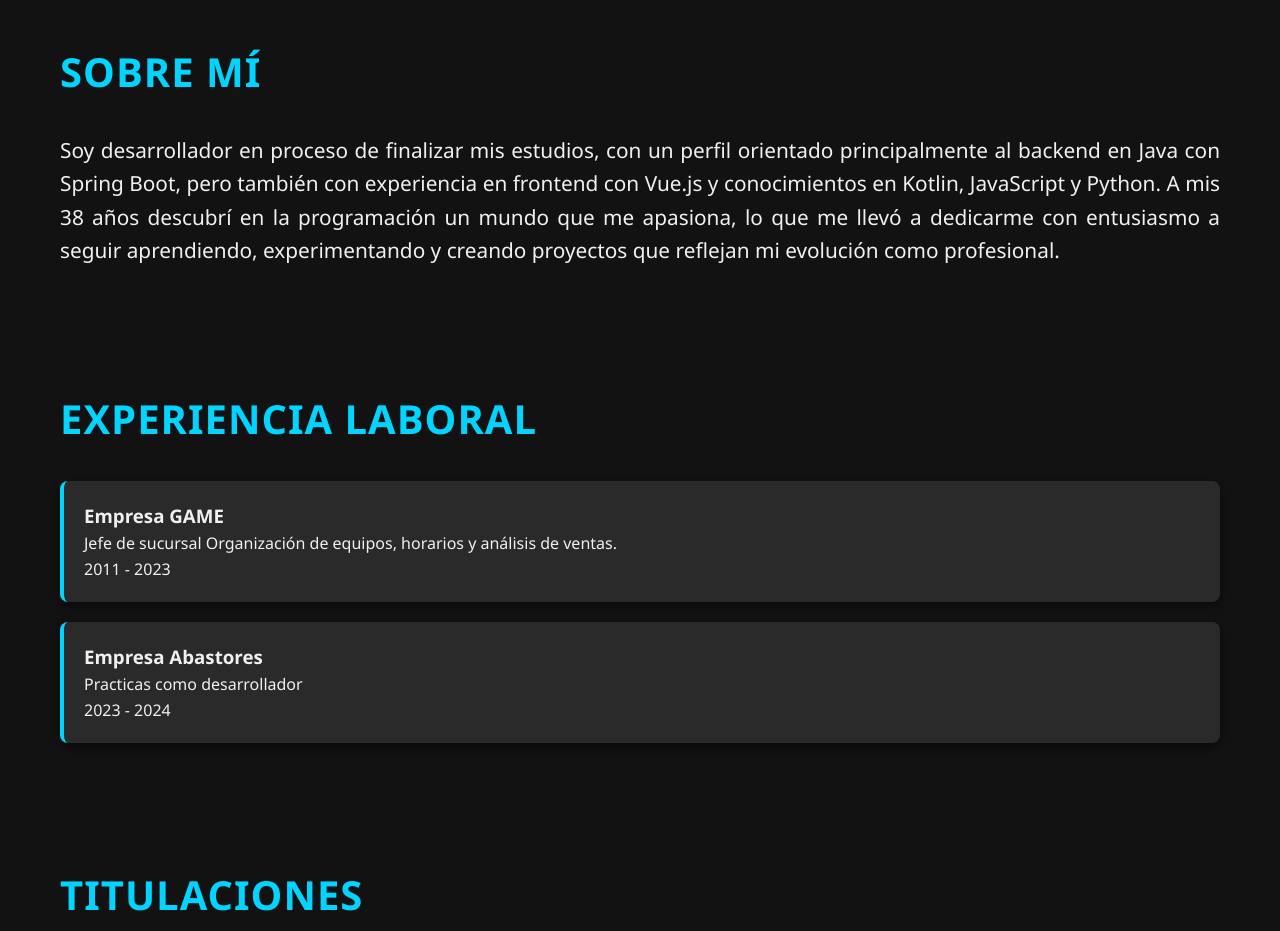
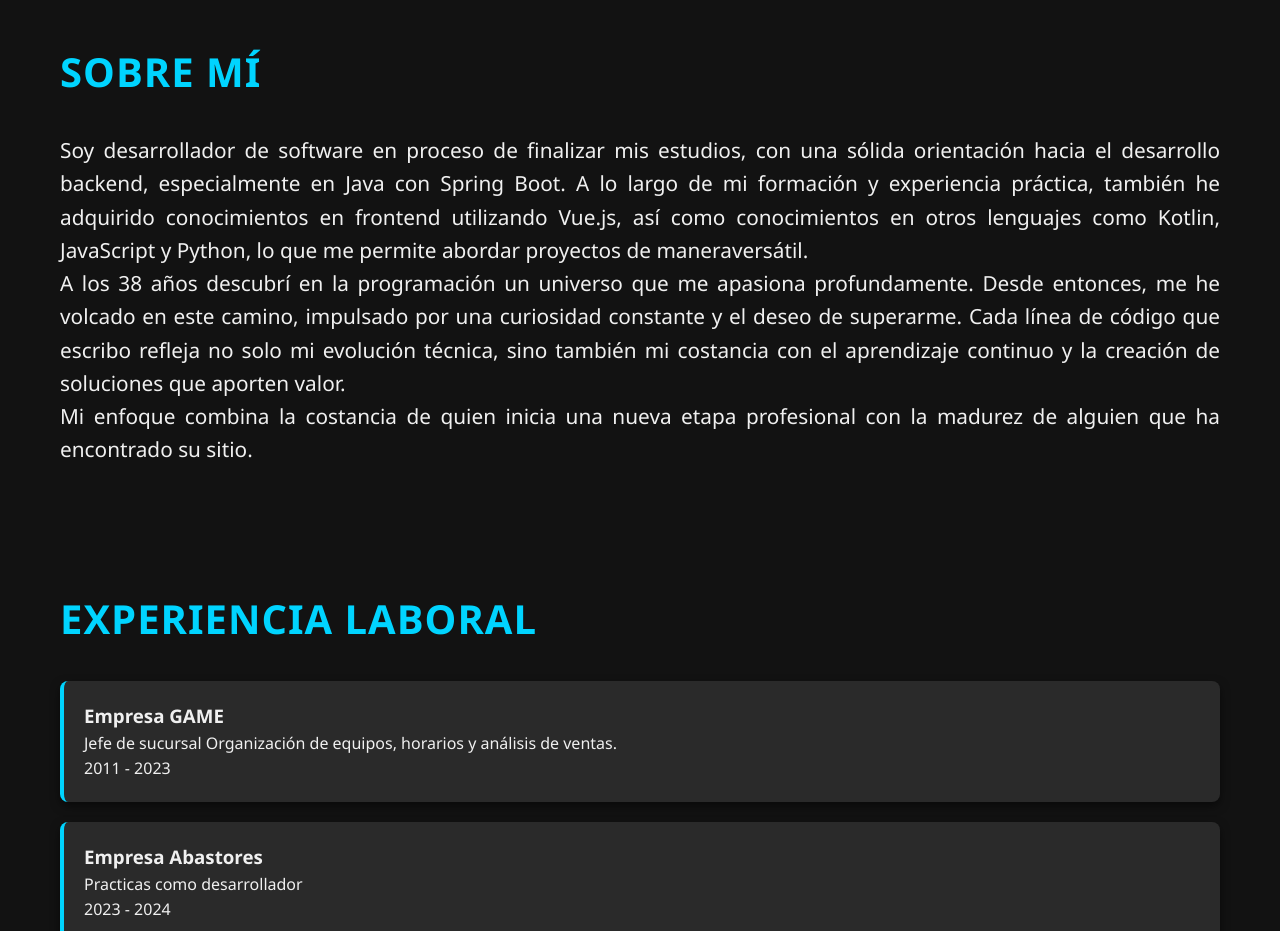
Before and after one commit to Pablorodriguezdev/Portfoliopablo, a plain HTML site: page index.html in a window 1280 px wide. Shown: the part 820-1751 px from the top of the page. Drawn offline with Linux system fonts and the light colour scheme.

Commit message:
Update index.html

```diff
--- a/index.html
+++ b/index.html
@@ -24,11 +24,17 @@
   <!-- Sobre mí -->
   <section id="about" class="section">
     <h2>Sobre mí</h2>
-    <p class="larger-text justify-text">Soy desarrollador en proceso de finalizar mis estudios,
-    con un perfil orientado principalmente al backend en Java con Spring Boot,
-    pero también con experiencia en frontend con Vue.js y conocimientos en Kotlin, JavaScript y Python.
-    A mis 38 años descubrí en la programación un mundo que me apasiona, lo que me llevó a dedicarme con
-    entusiasmo a seguir aprendiendo, experimentando y creando proyectos que reflejan mi evolución como profesional.</p>
+    <p class="larger-text justify-text">Soy desarrollador de software en proceso de finalizar mis estudios,
+      con una sólida orientación hacia el desarrollo backend, especialmente en Java con Spring Boot.
+      A lo largo de mi formación y experiencia práctica, también he adquirido conocimientos en frontend
+      utilizando Vue.js, así como conocimientos en otros lenguajes como Kotlin, JavaScript y Python, lo
+      que me permite abordar proyectos de maneraversátil.<br>
+      A los 38 años descubrí en la programación un universo que me apasiona profundamente.
+      Desde entonces, me he volcado en este camino, impulsado por una curiosidad
+      constante y el deseo de superarme. Cada línea de código que escribo refleja no solo mi evolución técnica,
+      sino también mi costancia con el aprendizaje continuo y la creación de soluciones que aporten valor.<br>
+      Mi enfoque combina la costancia de quien inicia una nueva etapa profesional con la madurez de alguien que ha encontrado su sitio.
+      </p>
   </section>
 
   <!-- Experiencia -->
```
